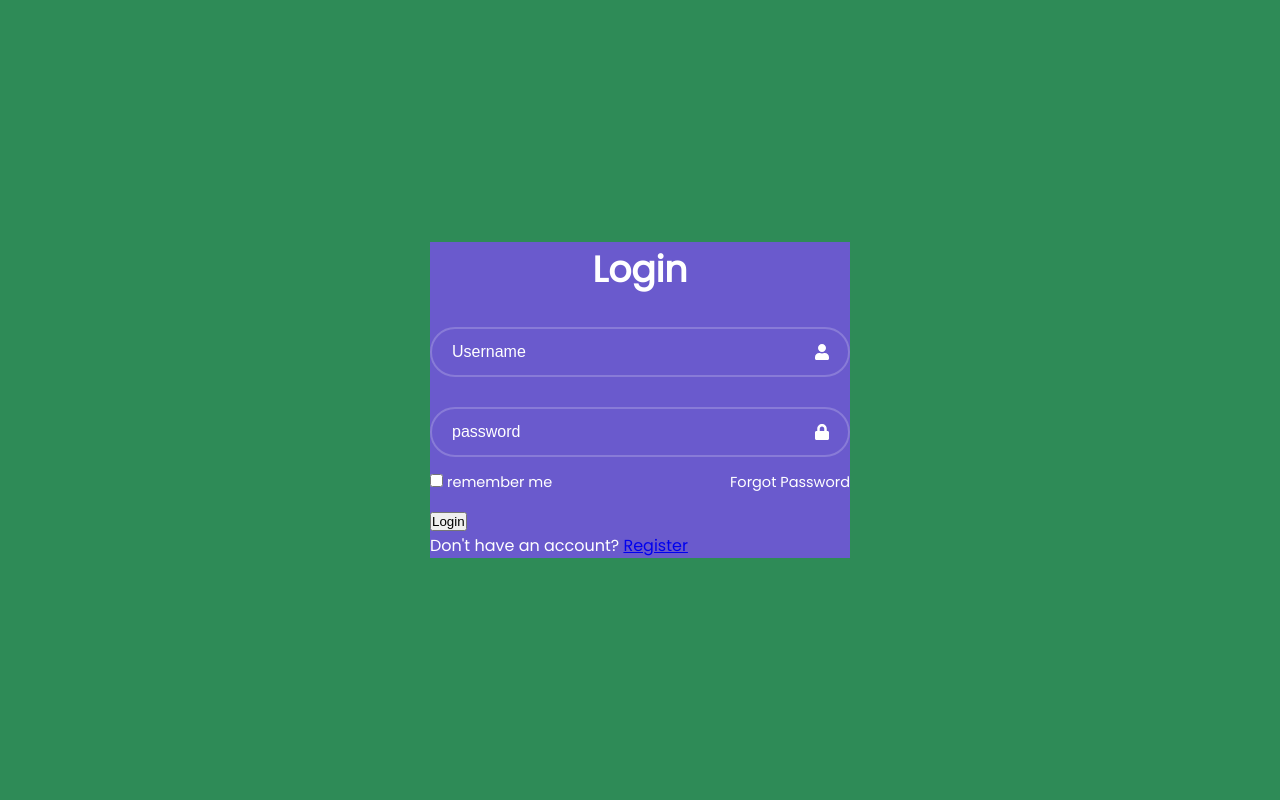
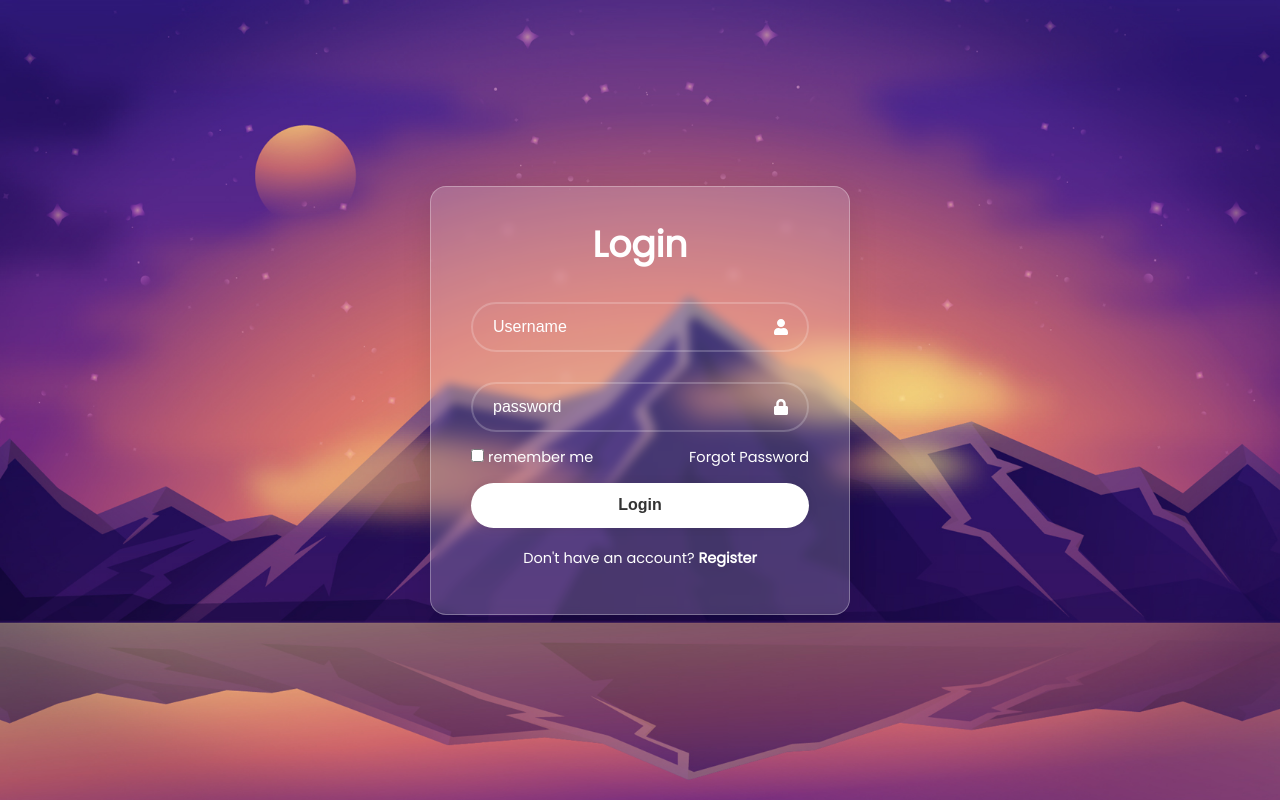
Before and after one commit to Ztech255/projecte-mme, a React (Create React App) app: page / in a window 1280 px wide. Built offline with nearby package versions, Linux system fonts and the light colour scheme.

Commit message:
login css

```diff
--- a/src/Components/LoginForm/LoginForm.css
+++ b/src/Components/LoginForm/LoginForm.css
@@ -1,7 +1,16 @@
 .wrapper {
     width: 420px;
-    background: slateblue;
+
     color: #fff;
+    border-radius: 10px;
+    padding: 30px 40px;
+    border: 2px solid rgba;
+background: rgba(255, 255, 255, 0.18);
+border-radius: 16px;
+box-shadow: 0 4px 30px rgba(0, 0, 0, 0.1);
+backdrop-filter: blur(5px);
+-webkit-backdrop-filter: blur(5px);
+border: 1px solid rgba(255, 255, 255, 0.3);
 }
 
 .wrapper h1 {
@@ -61,3 +70,35 @@
 .remember-forgot a:hover {
     text-decoration: underline;
 }
+
+.wrapper button {
+    width: 100%;
+    height: 45px;
+    background: #fff;
+    border: none;
+    outline: none;
+    border-radius: 40px;
+    box-shadow: 0 0 10px rgba(0, 0, 0, .1);
+    cursor: pointer;
+    font-size: 16px;
+    color: #333;
+    font-weight: 700;
+}
+
+.wrapper .register-link {
+    font-size: 14.5px;
+    text-align: center;
+
+    /* new */
+    margin: 20px 0 15px;
+}
+
+.register-link p a {
+    color: #fff;
+    text-decoration: none;
+    font-weight: 600;
+}
+
+.register-link p a:hover {
+    text-decoration: underline;
+}
--- a/src/Components/LoginForm/LoginForm.jsx
+++ b/src/Components/LoginForm/LoginForm.jsx
@@ -20,11 +20,9 @@ const LoginForm = () => {
           <a href="#">Forgot Password</a>
         </div>
         <button type="submit">Login</button>
-        <div classname="register-link">
-          <p>
-            Don't have an account? <a href="#">Register</a>
-          </p>
-        </div>
+        <div className='register-link'>
+                    <p>Don't have an account? <a href='#'>Register</a></p>
+                </div>
       </form>
     </div>
   );
--- a/src/index.css
+++ b/src/index.css
@@ -15,11 +15,44 @@ body {
   justify-content: center;
   align-items: center;
   min-height: 100vh;
-  background: seagreen
-
+  background: url('./Components/Assets/background.jpg');
+  background-size: cover;
+    background-position: center;
 }
 
 code {
   font-family: source-code-pro, Menlo, Monaco, Consolas, 'Courier New',
     monospace;
 }
+
+.wrapper button {
+    width: 100%;
+    height: 45px;
+    background: #fff;
+    border: none;
+    outline: none;
+    border-radius: 40px;
+    box-shadow: 0 0 10px rgba(0, 0, 0, .1);
+    cursor: pointer;
+    font-size: 16px;
+    color: #333;
+    font-weight: 700;
+}
+
+.wrapper .register-link {
+    font-size: 14.5px;
+    text-align: center;
+
+    /* new */
+    margin: 20px 0 15px;
+}
+
+.register-link p a {
+    color: #fff;
+    text-decoration: none;
+    font-weight: 600;
+}
+
+.register-link p a:hover {
+    text-decoration: underline;
+}
```
Also changed, not shown: src/Components/Assets/background.jpg (added).
